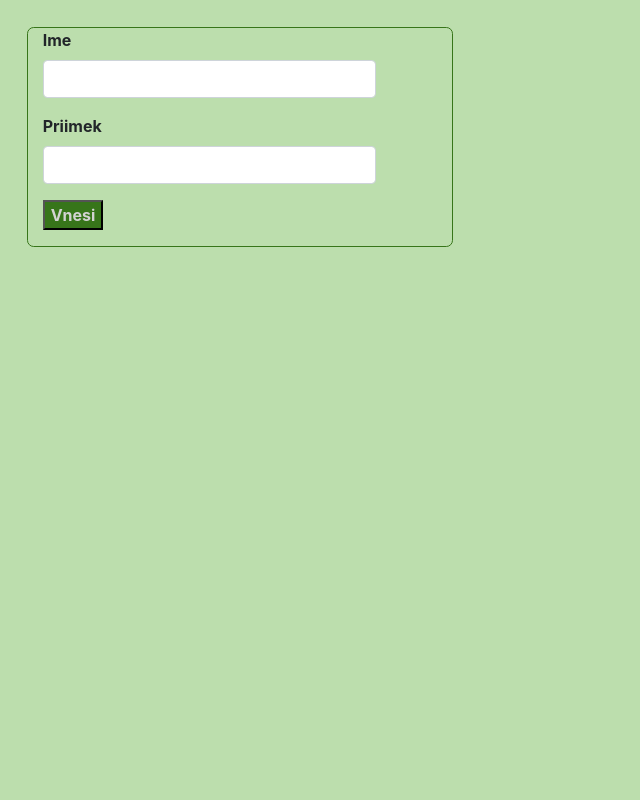
After one commit to valekovski/ssts, a PHP site: page /php/forms/add_user.php in a window 1280 px wide. The commit adds this page. Shown: the whole page, without its empty margins (0-640 px from the left). Run offline with PHP 8.4, Linux system fonts and the light colour scheme.

Commit message:
forms additions

```diff
--- /dev/null
+++ b/web/php/forms/add_user.php
@@ -0,0 +1,41 @@
+<html>
+    <head>
+        <title>Spuži Natakar</title>
+        <meta charset="UTF-8">
+        <link rel="stylesheet" href="https://maxcdn.bootstrapcdn.com/bootstrap/4.0.0/css/bootstrap.min.css" integrity="sha384-Gn5384xqQ1aoWXA+058RXPxPg6fy4IWvTNh0E263XmFcJlSAwiGgFAW/dAiS6JXm" crossorigin="anonymous">
+        <script src="https://maxcdn.bootstrapcdn.com/bootstrap/4.0.0/js/bootstrap.min.js" integrity="sha384-JZR6Spejh4U02d8jOt6vLEHfe/JQGiRRSQQxSfFWpi1MquVdAyjUar5+76PVCmYl" crossorigin="anonymous"></script>
+        <link rel="stylesheet" type="text/css" href="css/styles.css">
+    </head>
+    <body style="background-color: #bcdead;">
+        <div class="container-fluid">
+          <div class="row">
+            <div class="col-md-4" style="background-color: #bcdead; border: 1pt solid #37751a; border-radius: 5pt; margin: 20pt;">
+              <form role="form">
+                <div class="form-group">
+
+                  <label for="ime" style="font-weight: bold;">
+                    Ime
+                  </label>
+                  <input type="text" class="form-control" id="ime" style="width: 250pt;" />
+                </div>
+                <div class="form-group">
+
+                  <label for="priimek" style="font-weight: bold;">
+                    Priimek
+                  </label>
+                  <input type="text" class="form-control" id="priimek" style="width: 250pt;" />
+                </div>
+
+                <button type="submit" class="gumb" style="background-color: #37751a; color: lightgray; font-weight: bold;">
+                  Vnesi
+                </button>
+              </form>
+            </div>
+            <div class="col-md-4">
+            </div>
+            <div class="col-md-4">
+            </div>
+          </div>
+        </div>
+    </body>
+</html>
--- a/web/php/forms/index.php
+++ b/web/php/forms/index.php
@@ -2,7 +2,7 @@
   <head>
   </head>
   <body>
-    <<div class="form-group">
+    <div class="form-group">
       <label for=""></label>
       <input type="email" class="form-control" name="" id="" aria-describedby="emailHelpId" placeholder="">
       <small id="emailHelpId" class="form-text text-muted">Help text</small>
```
Also changed, not shown: web/php/forms/view_user.php (added, +37 -0 lines).
